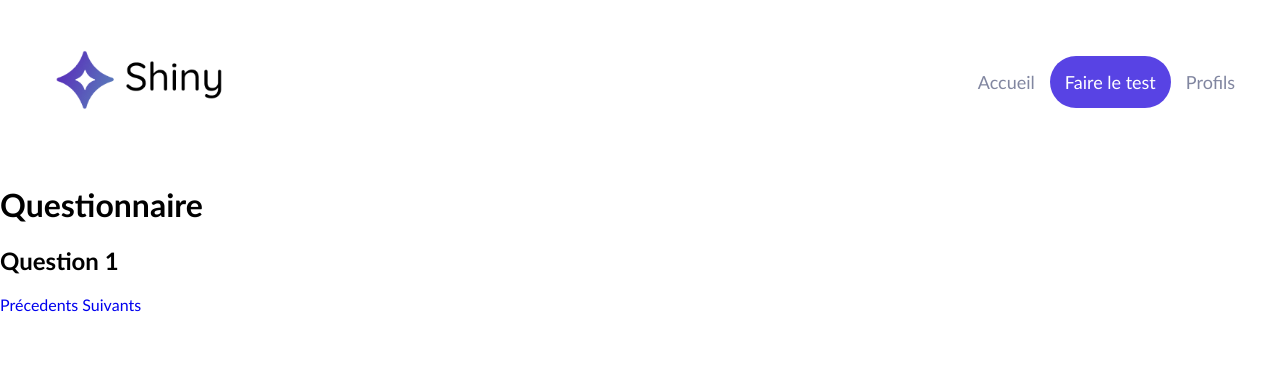
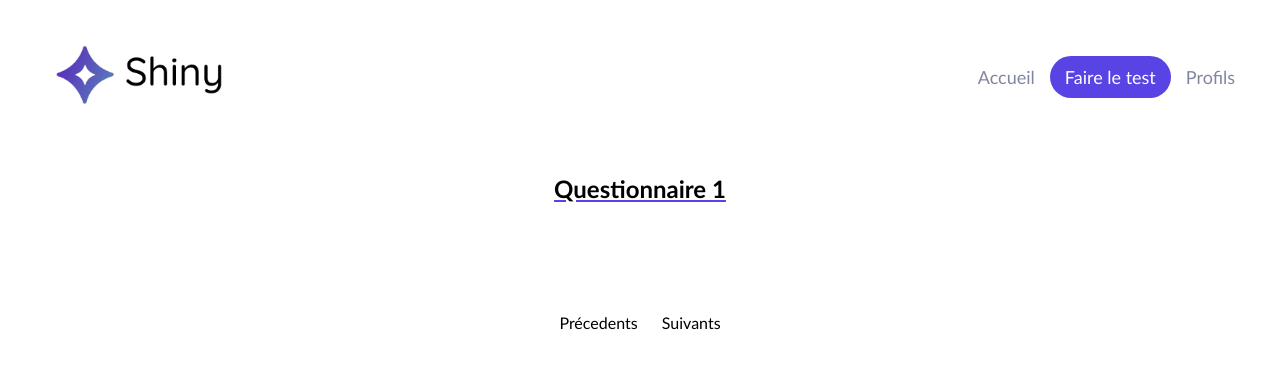
Before and after one commit to NinjaTurtles-cloud/app-complete-cra, a React (Create React App) app: page /survey/1 in a window 1280 px wide. Shown: the top 368 px of the page. Built offline with nearby package versions, Linux system fonts and the light colour scheme; no server answers.

Commit message:
import/export question JSON

```diff
--- a/src/components/Header/index.js
+++ b/src/components/Header/index.js
@@ -2,6 +2,7 @@ import { Link } from "react-router-dom";
 import styled from "styled-components";
 import colors from "../../utils/style/color";
 import DarkLogo from "../../assets/dark-logo.png";
+import { StyledLink } from "../../utils/style/Atoms";
 
 const HomeLogo = styled.img`
   height: 70px;
@@ -12,17 +13,6 @@ const NavContainer = styled.nav`
   display: flex;
   justify-content: space-between;
   align-items: center;
-`;
-
-const StyledLink = styled(Link)`
-  padding: 15px;
-  color: #8186a0;
-  text-decoration: none;
-  font-size: 18px;
-  text-align: center;
-  ${(props) =>
-    props.$isFullLink &&
-    `color: white; border-radius: 30px; background-color: ${colors.primary};`}
 `;
 
 function Header() {
--- a/src/pages/Survey/index.js
+++ b/src/pages/Survey/index.js
@@ -1,4 +1,32 @@
 import { useParams, Link } from "react-router-dom";
+import React, { useState, useEffect } from "react";
+import styled from "styled-components";
+import colors from "../../utils/style/color";
+
+const SurveyContainer = styled.div`
+  display: flex;
+  flex-direction: column;
+  align-items: center;
+`;
+
+const QuestionTitle = styled.h2`
+  text-decoration: underline;
+  text-decoration-color: ${colors.primary};
+`;
+
+const QuestionContent = styled.span`
+  margin: 30px;
+`;
+
+const LinkWrapper = styled.div`
+  padding-top: 30px;
+  & a {
+    color: black;
+  }
+  & a:first-of-type {
+    margin-right: 20px;
+  }
+`;
 
 function Survey() {
   const { questionNumber } = useParams();
@@ -7,10 +35,23 @@ function Survey() {
     questionNumberInt === 1 ? 1 : questionNumberInt - 1;
   const nextQuestionNumber = questionNumberInt + 1;
 
+  const [questions, setQuestions] = useState({});
+  const [surveyData, setSurveyData] = useState({});
+
+  useEffect(() => {
+    fetch(`http://localhost:8000/survey`).then((response) =>
+      response
+        .json()
+        .then(({ surveyData }) => console.log(surveyData))
+        .catch((error) => console.log(error))
+    );
+  }, []);
+
   return (
-    <div>
-      <h1>Questionnaire</h1>
-      <h2>Question {questionNumber}</h2>
+    <SurveyContainer>
+      <QuestionTitle>Questionnaire {questionNumber}</QuestionTitle>
+      <QuestionContent>{surveyData[questionNumber]}</QuestionContent>
+      <LinkWrapper>
         <Link className="basic" to={`/survey/${previousQuestionNumber}`}>
           Précedents{" "}
         </Link>
@@ -22,7 +63,8 @@ function Survey() {
             Suivants
           </Link>
         )}
-    </div>
+      </LinkWrapper>
+    </SurveyContainer>
   );
 }
 
```
Also changed, not shown: 1 other file (tests, documents, lock files or other folders). Lines whose indentation alone changed are shown as unchanged.
